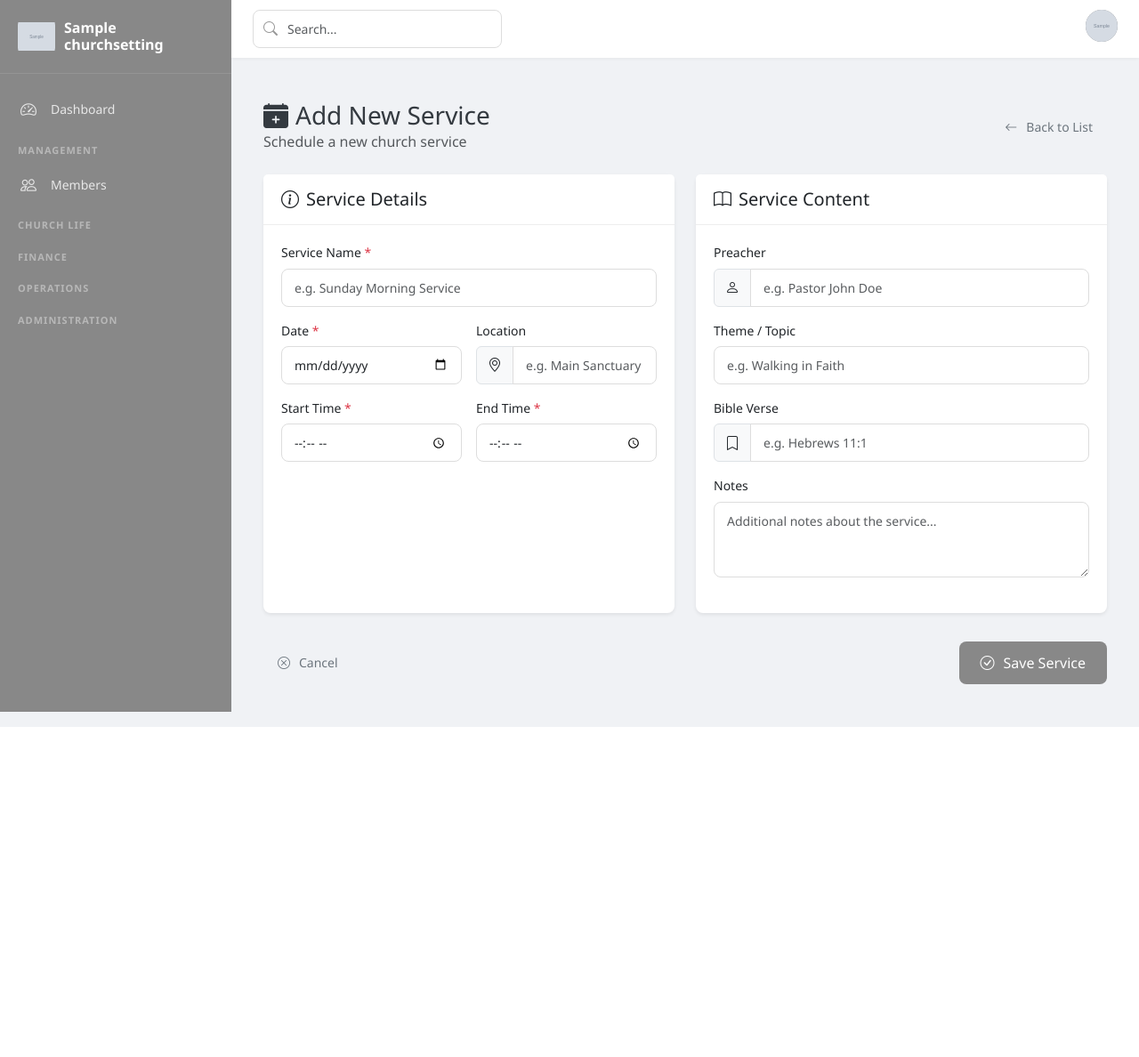
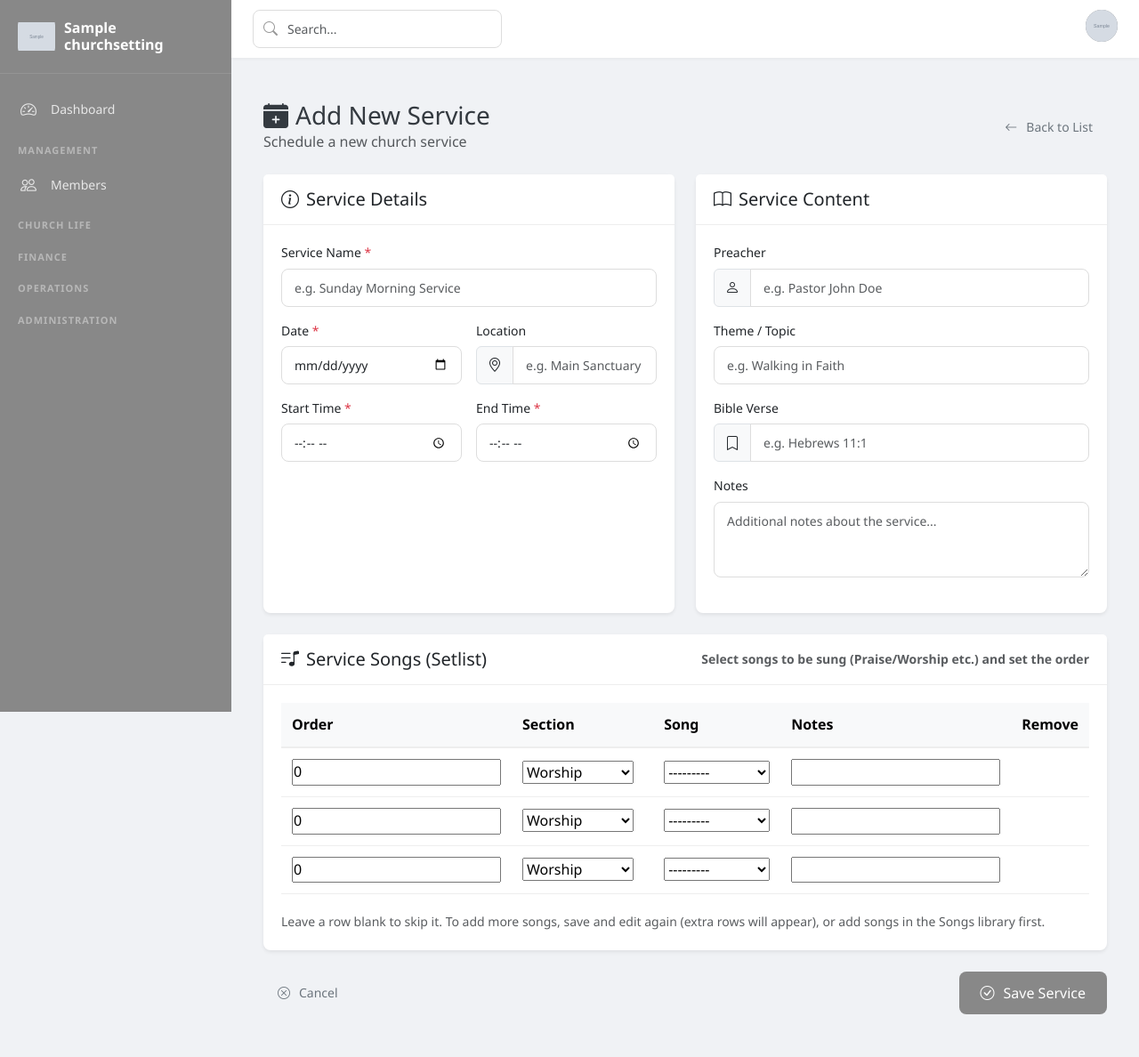
Before and after one commit to mbuguam443/fbmi, a Django app: page /services/create/ in a window 1280 px wide. Shown: the whole page at 89% size. Before the commit the page ends 817 px from the top, so only its background shows below. Run offline with Django 4.2, Linux system fonts and the light colour scheme; a user stored in the database is signed in; tables that the repository leaves empty hold one stand-in row (values such as "Sample post"); grey boxes marked "Sample" are stand-in pictures.

Commit message:
Add setlist (service songs) editing to custom service form
Allows selecting praise/worship songs, section, order and notes directly on the dashboard service create/edit page, not just Django admin.

```diff
--- a/services/views.py
+++ b/services/views.py
@@ -1,10 +1,21 @@
 from django.contrib import messages
 from django.contrib.auth.mixins import LoginRequiredMixin
+from django.forms import inlineformset_factory
 from django.urls import reverse_lazy
+from django.shortcuts import redirect
 from django.views.generic import ListView, CreateView, UpdateView, DetailView, DeleteView
 from accounts.views import ContentWriteMixin
-from .models import Service
+from .models import Service, ServiceSong
 from .utils import ensure_upcoming_sunday_services
+
+
+ServiceSongFormSet = inlineformset_factory(
+    Service,
+    ServiceSong,
+    fields=['order', 'section', 'song', 'notes'],
+    extra=3,
+    can_delete=True,
+)
 
 
 class ServiceListView(LoginRequiredMixin, ListView):
@@ -27,9 +38,24 @@ class ServiceCreateView(LoginRequiredMixin, ContentWriteMixin, CreateView):
     fields = ['name', 'date', 'start_time', 'end_time', 'location', 'preacher', 'theme', 'bible_verse', 'notes']
     success_url = reverse_lazy('services:service_list')
 
+    def get_context_data(self, **kwargs):
+        context = super().get_context_data(**kwargs)
+        if self.request.POST:
+            context['song_formset'] = ServiceSongFormSet(self.request.POST, instance=self.object)
+        else:
+            context['song_formset'] = ServiceSongFormSet(instance=self.object)
+        return context
+
     def form_valid(self, form):
-        messages.success(self.request, 'Service created successfully.')
-        return super().form_valid(form)
+        context = self.get_context_data()
+        song_formset = context['song_formset']
+        if song_formset.is_valid():
+            self.object = form.save()
+            song_formset.instance = self.object
+            song_formset.save()
+            messages.success(self.request, 'Service created successfully.')
+            return redirect(self.success_url)
+        return self.render_to_response(self.get_context_data(form=form))
 
 
 class ServiceUpdateView(LoginRequiredMixin, ContentWriteMixin, UpdateView):
@@ -38,9 +64,24 @@ class ServiceUpdateView(LoginRequiredMixin, ContentWriteMixin, UpdateView):
     fields = ['name', 'date', 'start_time', 'end_time', 'location', 'preacher', 'theme', 'bible_verse', 'notes']
     success_url = reverse_lazy('services:service_list')
 
+    def get_context_data(self, **kwargs):
+        context = super().get_context_data(**kwargs)
+        if self.request.POST:
+            context['song_formset'] = ServiceSongFormSet(self.request.POST, instance=self.object)
+        else:
+            context['song_formset'] = ServiceSongFormSet(instance=self.object)
+        return context
+
     def form_valid(self, form):
-        messages.success(self.request, 'Service updated successfully.')
-        return super().form_valid(form)
+        context = self.get_context_data()
+        song_formset = context['song_formset']
+        if song_formset.is_valid():
+            self.object = form.save()
+            song_formset.instance = self.object
+            song_formset.save()
+            messages.success(self.request, 'Service updated successfully.')
+            return redirect(self.success_url)
+        return self.render_to_response(self.get_context_data(form=form))
 
 
 class ServiceDetailView(LoginRequiredMixin, DetailView):
--- a/templates/services/service_form.html
+++ b/templates/services/service_form.html
@@ -132,6 +132,66 @@
             </div>
         </div>
 
+        {% if song_formset %}
+        <div class="card shadow-sm mb-4">
+            <div class="card-header bg-white d-flex justify-content-between align-items-center">
+                <h5 class="card-title mb-0"><i class="bi bi-music-note-list me-2"></i>Service Songs (Setlist)</h5>
+                <small class="text-muted">Select songs to be sung (Praise/Worship etc.) and set the order</small>
+            </div>
+            <div class="card-body">
+                {{ song_formset.management_form }}
+                {% if song_formset.non_form_errors %}
+                <div class="alert alert-danger">
+                    {% for error in song_formset.non_form_errors %}<div>{{ error }}</div>{% endfor %}
+                </div>
+                {% endif %}
+                <div class="table-responsive">
+                    <table class="table table-sm align-middle">
+                        <thead class="table-light">
+                            <tr>
+                                <th style="width:90px">Order</th>
+                                <th style="width:170px">Section</th>
+                                <th>Song</th>
+                                <th>Notes</th>
+                                <th style="width:80px">Remove</th>
+                            </tr>
+                        </thead>
+                        <tbody>
+                            {% for f in song_formset %}
+                            <tr>
+                                <td>
+                                    {{ f.id }}
+                                    {{ f.order }}
+                                    {% for error in f.order.errors %}<div class="text-danger small">{{ error }}</div>{% endfor %}
+                                </td>
+                                <td>
+                                    {{ f.section }}
+                                    {% for error in f.section.errors %}<div class="text-danger small">{{ error }}</div>{% endfor %}
+                                </td>
+                                <td>
+                                    {{ f.song }}
+                                    {% for error in f.song.errors %}<div class="text-danger small">{{ error }}</div>{% endfor %}
+                                </td>
+                                <td>
+                                    {{ f.notes }}
+                                    {% for error in f.notes.errors %}<div class="text-danger small">{{ error }}</div>{% endfor %}
+                                </td>
+                                <td class="text-center">
+                                    {% if f.instance.pk %}{{ f.DELETE }}{% endif %}
+                                </td>
+                            </tr>
+                            {% if f.non_field_errors %}
+                            <tr><td colspan="5"><div class="text-danger small">{% for e in f.non_field_errors %}{{ e }}{% endfor %}</div></td></tr>
+                            {% endif %}
+                            {% endfor %}
+                        </tbody>
+                    </table>
+                </div>
+                <div class="form-text">Leave a row blank to skip it. To add more songs, save and edit again (extra rows will appear), or add songs in the Songs library first.</div>
+            </div>
+        </div>
+        {% endif %}
+
         <!-- Form Actions -->
         <div class="d-flex justify-content-between mt-2">
             <a href="{% url 'services:service_list' %}" class="btn btn-outline-secondary">
```
